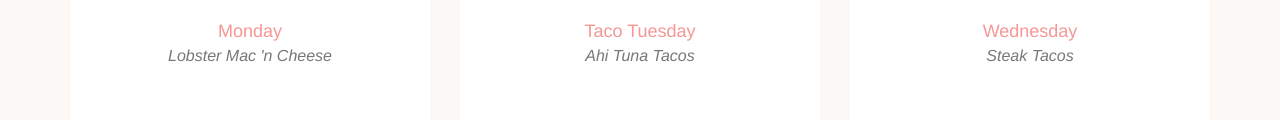
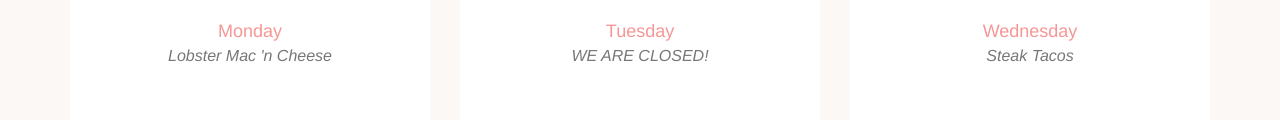
Before and after one commit to eddiematias/little-lunchbox-lady, a plain HTML site: page public/index.html in a window 1280 px wide. Shown: the part 2021-2141 px from the top of the page. Drawn offline with nearby package versions, Linux system fonts and the light colour scheme; a web font is replaced by a local one.

Commit message:
[deploy: production]

```diff
--- a/public/index.html
+++ b/public/index.html
@@ -161,8 +161,8 @@
                         <img src="img/menu/tue.jpg" class="img-responsive" alt="">
                     </a>
                     <div class="menu-caption">
-                        <h4>Taco Tuesday</h4>
-                        <p class="text-muted">Ahi Tuna Tacos</p>
+                        <h4>Tuesday</h4>
+                        <p class="text-muted">WE ARE CLOSED!</p>
                     </div>
                 </div>
                 <div class="col-md-4 col-sm-6 menu-item">
@@ -347,7 +347,7 @@
                     <div class="col-lg-8 col-lg-offset-2">
                         <div class="modal-body">
                             <!-- Project Details Go Here -->
-                            <h2>Taco Tuesday - WE ARE CLOSED!</h2>
+                            <h2>Tuesday - WE ARE CLOSED!</h2>
 
                             <img class="img-responsive" src="img/menu/tue.jpg" alt="">
                             <p>(Someone ordered 200 boxes- that takes up my whole day!!!!)</p>
```
